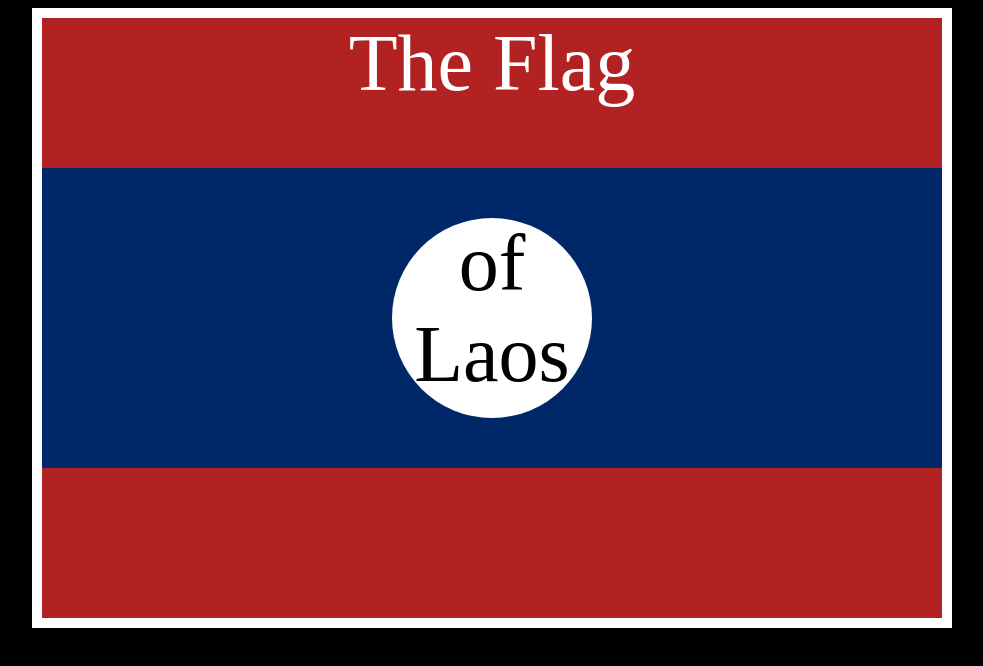
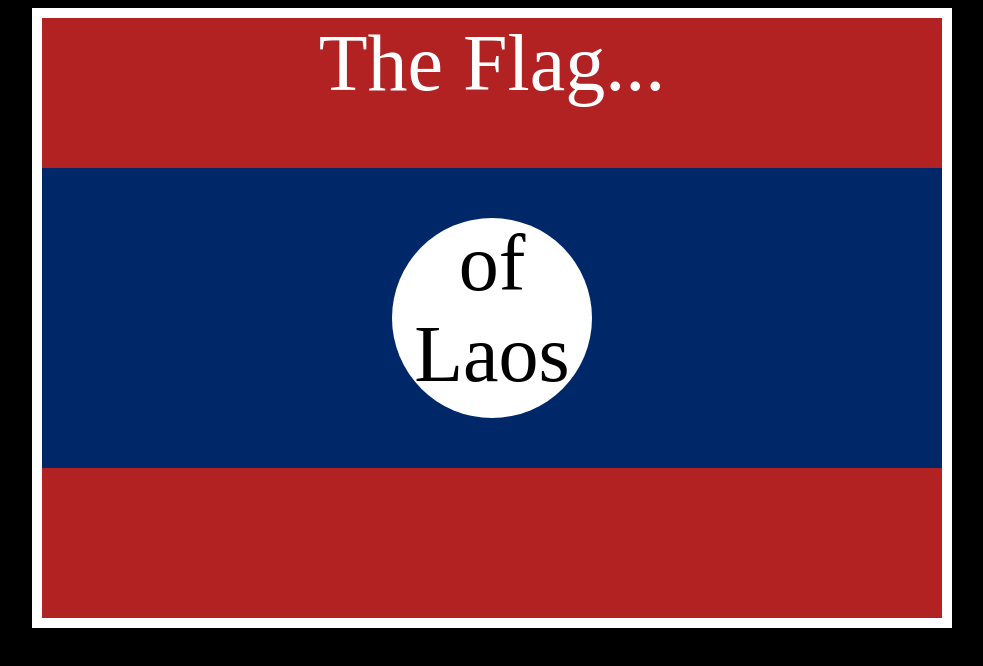
Before and after one commit to G70MB/diagramWithCss, a plain HTML site: page index.html in a window 1280 px wide. Shown: the whole page, without its empty margins (292-1275 px from the left). Drawn offline with Linux system fonts and the light colour scheme.

Commit message:
hi hello

```diff
--- a/index.html
+++ b/index.html
@@ -5,6 +5,7 @@
   <meta charset="UTF-8">
   <title>CSS Flag Project</title>
   <style>
+
     /* Write your CSS Code here */
     html{
       background-color: black;
@@ -63,7 +64,7 @@ https://appbrewery.github.io/flag-of-laos/
 
 <body>
   <div class="flag">
-    <p>The Flag</p>
+    <p>The Flag...</p>
     <div>
       <div >
         <p>of Laos</p>
```
